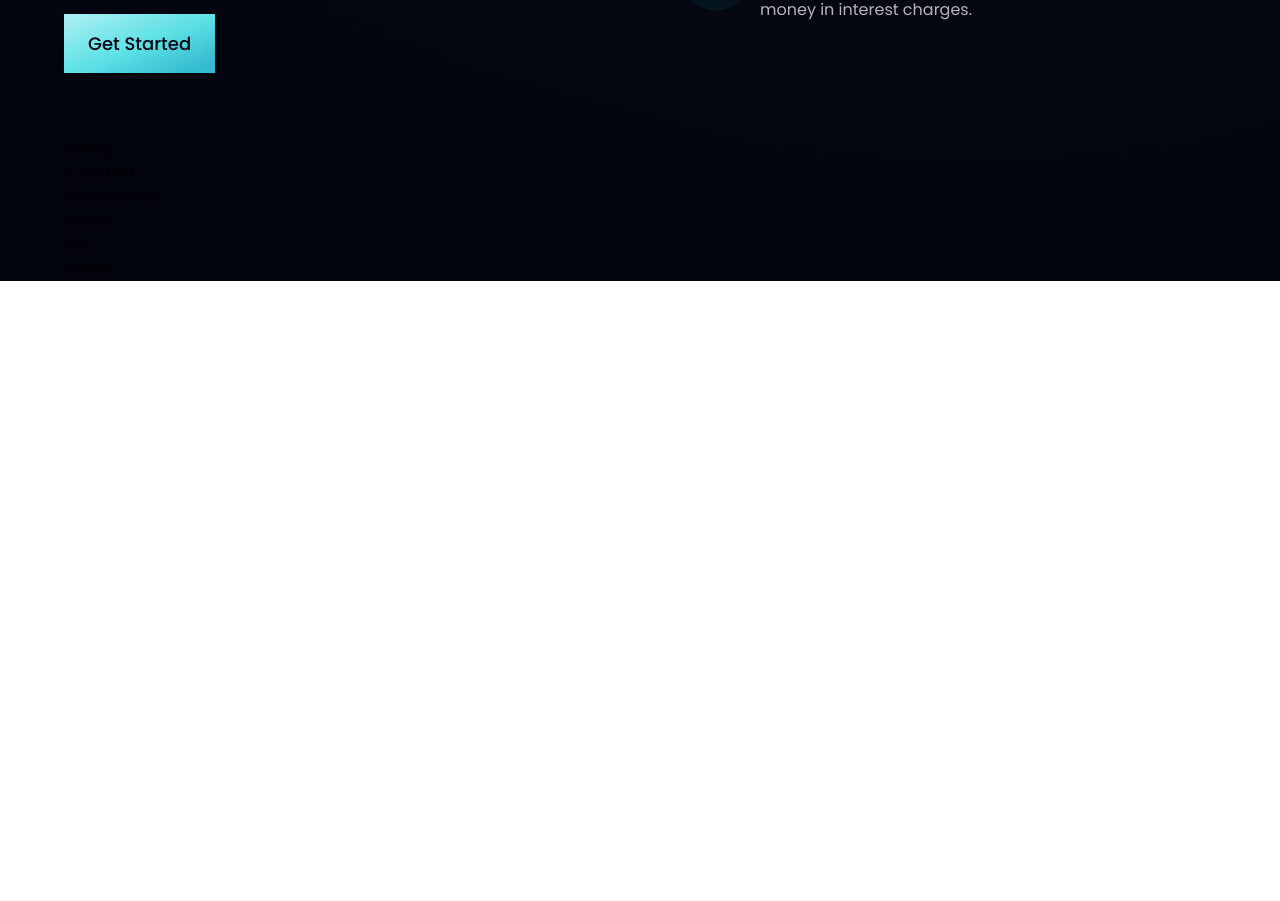
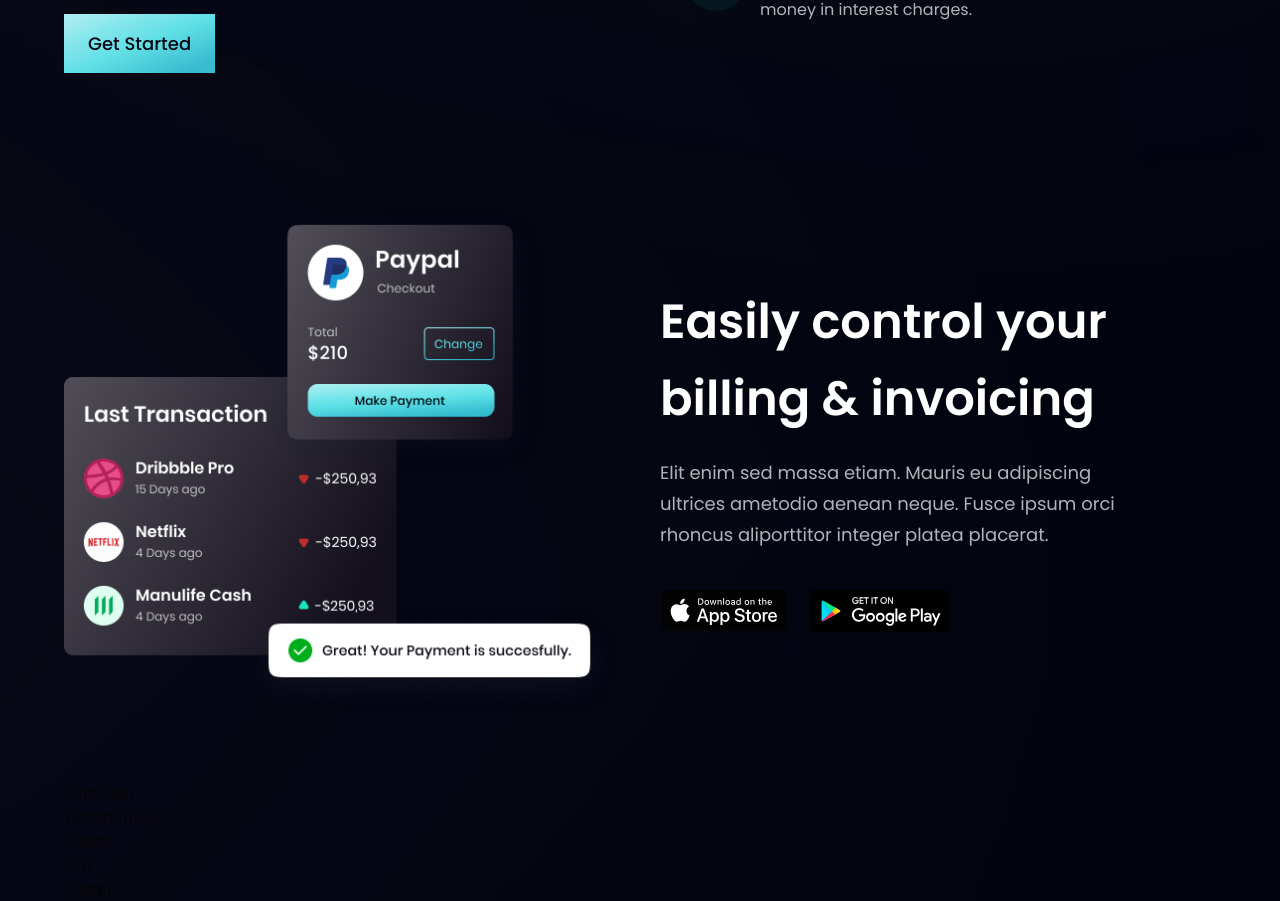
Before and after one commit to calebthecurious/bank-website, a React (Vite) app: page / in a window 1280 px wide. Shown: the part 1449-2350 px from the top of the page. Before the commit the page ends 1730 px from the top, so only its background shows below. Built offline with nearby package versions, Linux system fonts and the light colour scheme.

Commit message:
6th commit - Billing Section

```diff
--- a/src/components/Billing.jsx
+++ b/src/components/Billing.jsx
@@ -1,7 +1,45 @@
-import React from "react";
+import { apple, bill, google } from "../assets";
+import styles, { layout } from "../style";
 
-const Billing = () => {
-  return <div>Billing</div>;
-};
+const Billing = () => (
+  <section id="product" className={layout.sectionReverse}>
+    <div className={layout.sectionImgReverse}>
+      <img
+        src={bill}
+        alt="billing"
+        className="w-[100%] h-[100%] relative z-[5]"
+      />
+
+      {/* gradient start */}
+      <div className="absolute z-[3] -left-1/2 top-0 w-[50%] h-[50%] rounded-full white__gradient" />
+      <div className="absolute z-[0] w-[50%] h-[50%] -left-1/2 bottom-0 rounded-full pink__gradient" />
+      {/* gradient end */}
+    </div>
+
+    <div className={layout.sectionInfo}>
+      <h2 className={styles.heading2}>
+        Easily control your <br className="sm:block hidden" /> billing &
+        invoicing
+      </h2>
+      <p className={`${styles.paragraph} max-w-[470px] mt-5`}>
+        Elit enim sed massa etiam. Mauris eu adipiscing ultrices ametodio aenean
+        neque. Fusce ipsum orci rhoncus aliporttitor integer platea placerat.
+      </p>
+
+      <div className="flex flex-row flex-wrap sm:mt-10 mt-6">
+        <img
+          src={apple}
+          alt="google_play"
+          className="w-[128px] h-[42px] object-contain mr-5 cursor-pointer"
+        />
+        <img
+          src={google}
+          alt="google_play"
+          className="w-[144px] h-[43px] object-contain cursor-pointer"
+        />
+      </div>
+    </div>
+  </section>
+);
 
 export default Billing;
```
